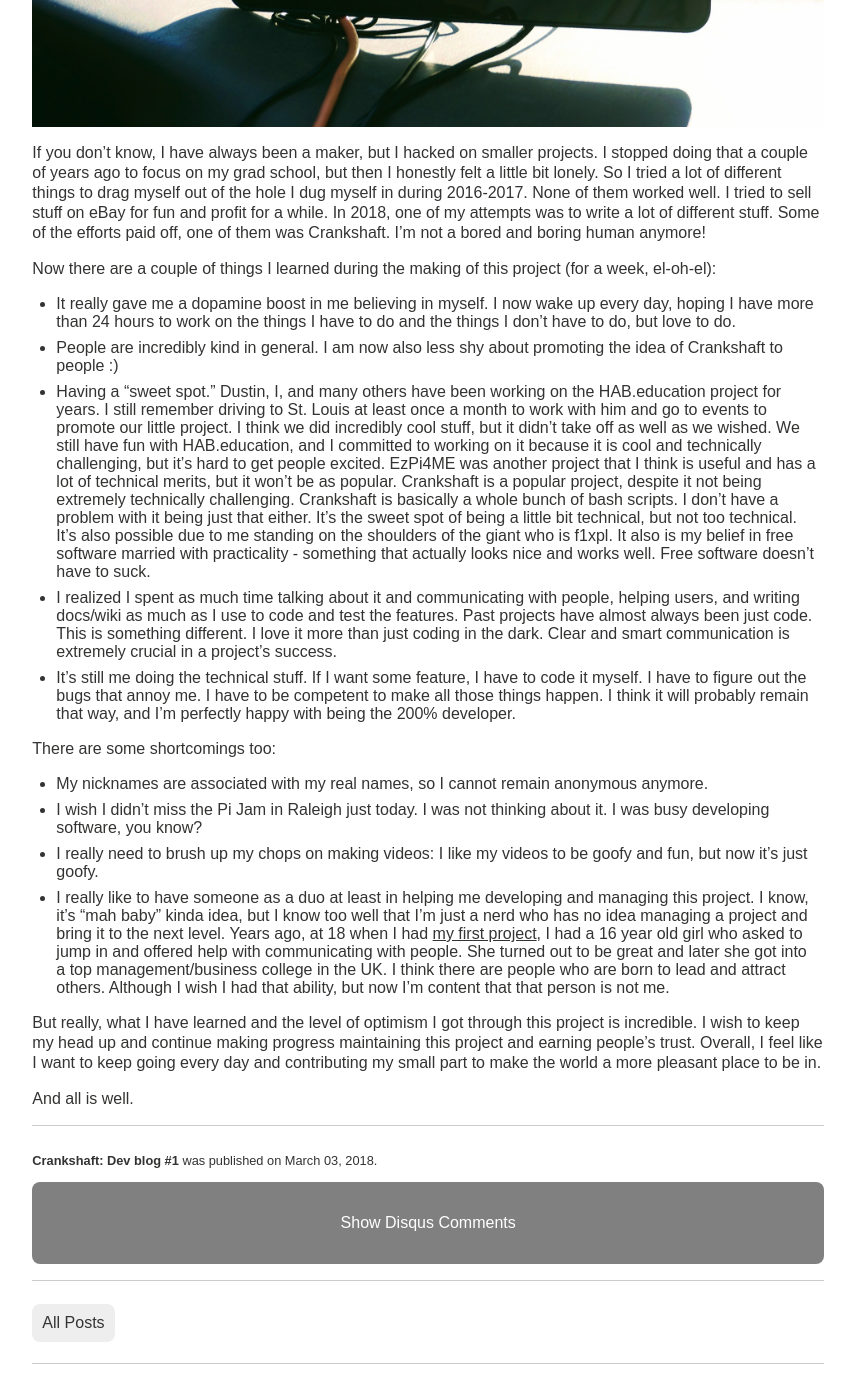
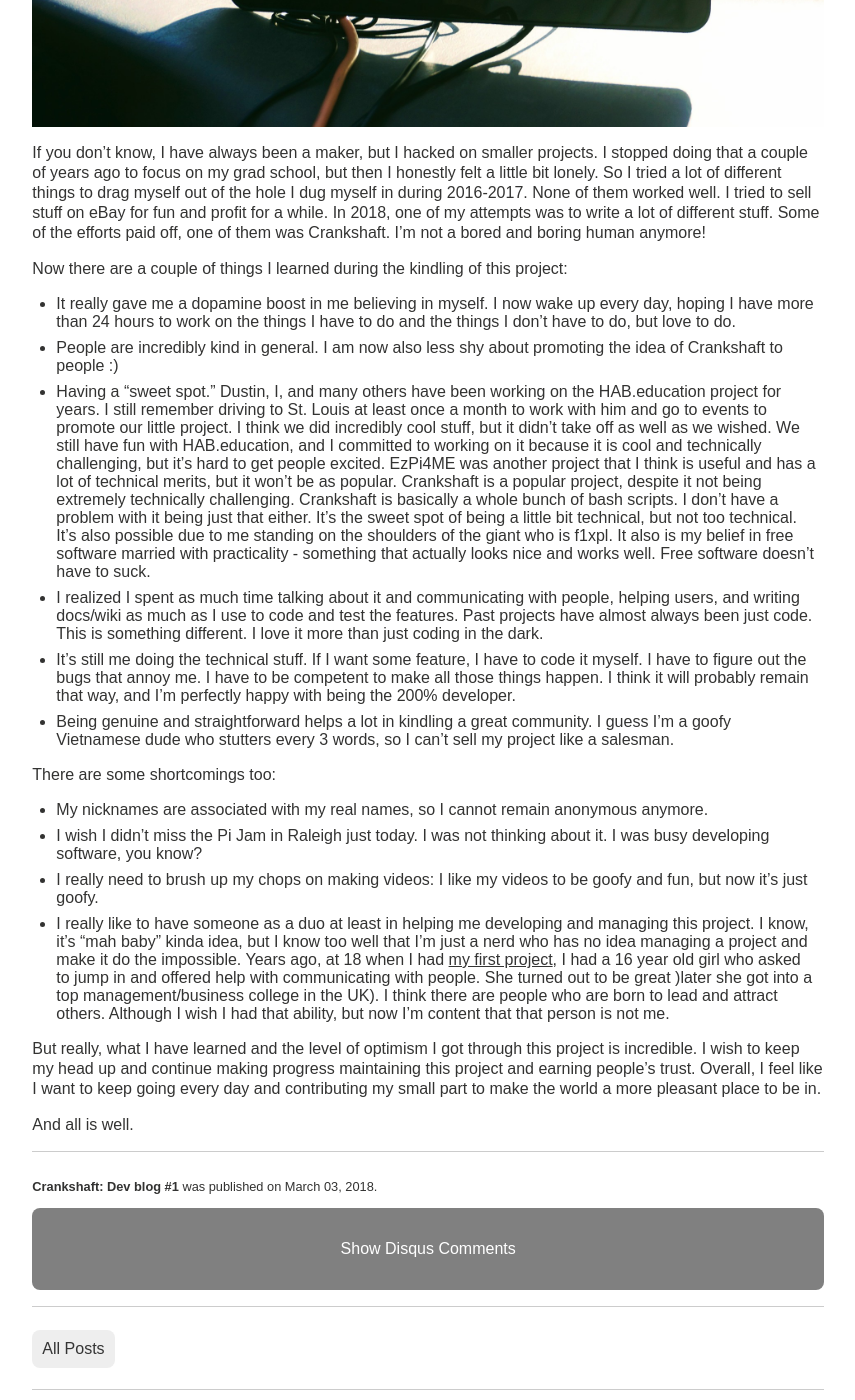
Before and after one commit to htruong/htruong.github.io, a Jekyll site: the page built from _posts/2018-03-03-crankshaft-dev-blog-1.markdown, in a window 1280 px wide and 1400 px high, scrolled down 629 px. Shown: the whole window, without its empty margins (316-1171 px from the left). Built offline with Jekyll 4.4.1, drawn with Linux system fonts in a browser that asks for light colours.

Commit message:
[nlog] crankshalf dev post polish

```diff
--- a/_posts/2018-03-03-crankshaft-dev-blog-1.markdown
+++ b/_posts/2018-03-03-crankshaft-dev-blog-1.markdown
@@ -9,20 +9,21 @@ I'm really glad [Crankshaft](http://getcrankshaft.com) has taken shape. Today I
 
 If you don't know, I have always been a maker, but I hacked on smaller projects. I stopped doing that a couple of years ago to focus on my grad school, but then I honestly felt a little bit lonely. So I tried a lot of different things to drag myself out of the hole I dug myself in during 2016-2017. None of them worked well. I tried to sell stuff on eBay for fun and profit for a while. In 2018, one of my attempts was to write a lot of different stuff. Some of the efforts paid off, one of them was Crankshaft. I'm not a bored and boring human anymore!
 
-Now there are a couple of things I learned during the making of this project (for a week, el-oh-el):
+Now there are a couple of things I learned during the kindling of this project:
 
 - It really gave me a dopamine boost in me believing in myself. I now wake up every day, hoping I have more than 24 hours to work on the things I have to do and the things I don't have to do, but love to do.
 - People are incredibly kind in general. I am now also less shy about promoting the idea of Crankshaft to people :)
 - Having a "sweet spot." Dustin, I, and many others have been working on the HAB.education project for years. I still remember driving to St. Louis at least once a month to work with him and go to events to promote our little project. I think we did incredibly cool stuff, but it didn't take off as well as we wished. We still have fun with HAB.education, and I committed to working on it because it is cool and technically challenging, but it's hard to get people excited. EzPi4ME was another project that I think is useful and has a lot of technical merits, but it won't be as popular. Crankshaft is a popular project, despite it not being extremely technically challenging. Crankshaft is basically a whole bunch of bash scripts. I don't have a problem with it being just that either. It's the sweet spot of being a little bit technical, but not too technical. It's also possible due to me standing on the shoulders of the giant who is f1xpl. It also is my belief in free software married with practicality - something that actually looks nice and works well. Free software doesn't have to suck.
-- I realized I spent as much time talking about it and communicating with people, helping users, and writing docs/wiki as much as I use to code and test the features. Past projects have almost always been just code. This is something different. I love it more than just coding in the dark. Clear and smart communication is extremely crucial in a project's success.
+- I realized I spent as much time talking about it and communicating with people, helping users, and writing docs/wiki as much as I use to code and test the features. Past projects have almost always been just code. This is something different. I love it more than just coding in the dark.
 - It's still me doing the technical stuff. If I want some feature, I have to code it myself. I have to figure out the bugs that annoy me. I have to be competent to make all those things happen. I think it will probably remain that way, and I'm perfectly happy with being the 200% developer.
+- Being genuine and straightforward helps a lot in kindling a great community. I guess I'm a goofy Vietnamese dude who stutters every 3 words, so I can't sell my project like a salesman.
 
 There are some shortcomings too:
 
 - My nicknames are associated with my real names, so I cannot remain anonymous anymore.
 - I wish I didn't miss the Pi Jam in Raleigh just today. I was not thinking about it. I was busy developing software, you know?
 - I really need to brush up my chops on making videos: I like my videos to be goofy and fun, but now it's just goofy.
-- I really like to have someone as a duo at least in helping me developing and managing this project. I know, it's "mah baby" kinda idea, but I know too well that I'm just a nerd who has no idea managing a project and bring it to the next level. Years ago, at 18 when I had [my first project](/posts/Harry-Potter-and-me.html), I had a 16 year old girl who asked to jump in and offered help with communicating with people. She turned out to be great and later she got into a top management/business college in the UK. I think there are people who are born to lead and attract others. Although I wish I had that ability, but now I'm content that that person is not me.
+- I really like to have someone as a duo at least in helping me developing and managing this project. I know, it's "mah baby" kinda idea, but I know too well that I'm just a nerd who has no idea managing a project and make it do the impossible. Years ago, at 18 when I had [my first project](/posts/Harry-Potter-and-me.html), I had a 16 year old girl who asked to jump in and offered help with communicating with people. She turned out to be great )later she got into a top management/business college in the UK). I think there are people who are born to lead and attract others. Although I wish I had that ability, but now I'm content that that person is not me.
 
 But really, what I have learned and the level of optimism I got through this project is incredible. I wish to keep my head up and continue making progress maintaining this project and earning people's trust. Overall, I feel like I want to keep going every day and contributing my small part to make the world a more pleasant place to be in.
 
```
